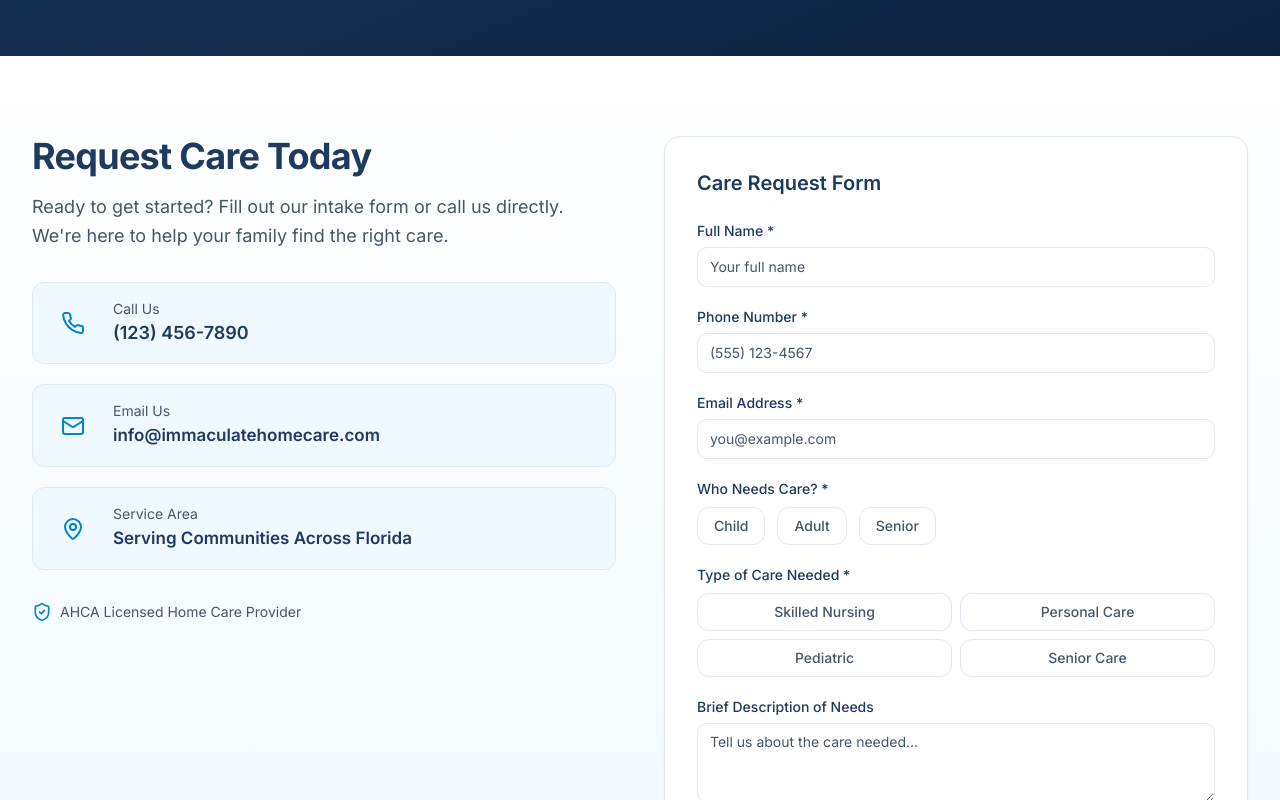
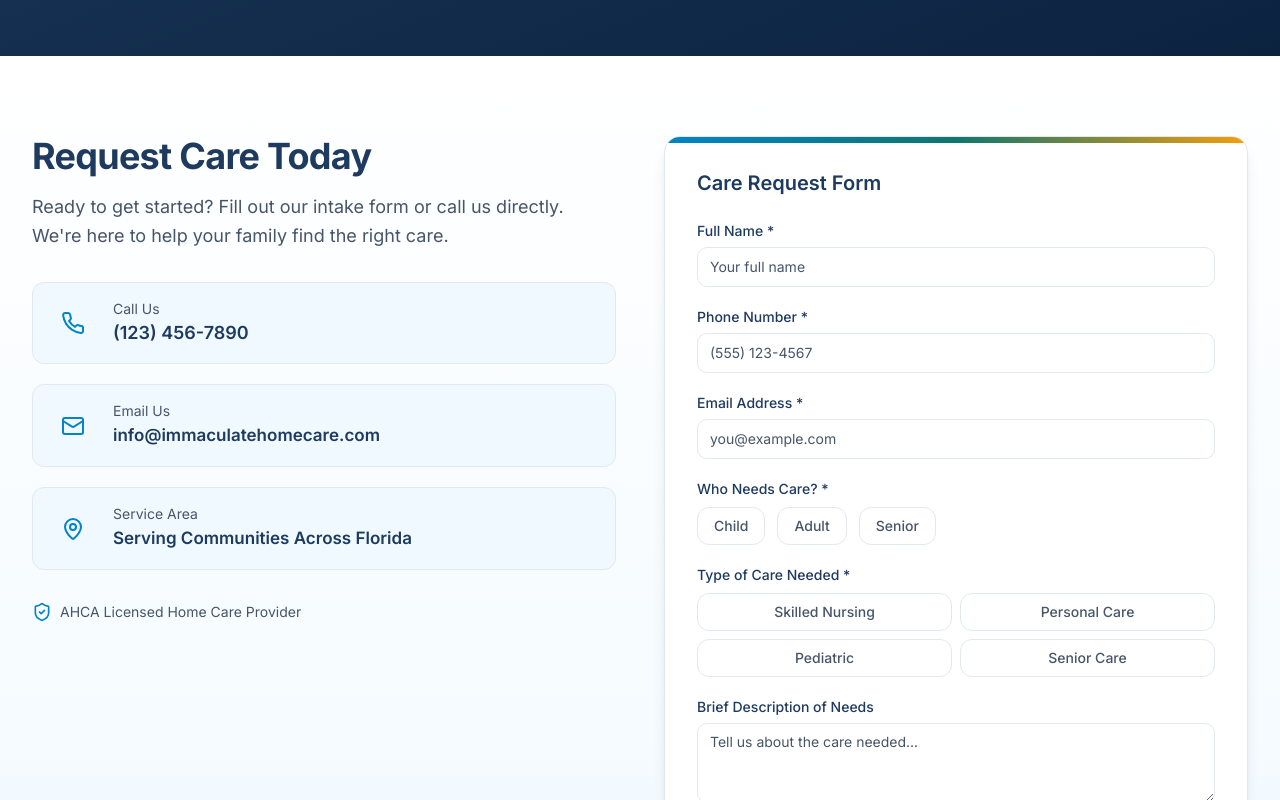
Before and after one commit to Dawensky009/immaculatehomecare, a React (Vite) app: page / in a window 1280 px wide. Shown: the part 6580-7380 px from the top of the page. Built offline with nearby package versions, Linux system fonts and the light colour scheme.

Commit message:
Preceding changes

```diff
--- a/src/components/ContactForm.tsx
+++ b/src/components/ContactForm.tsx
@@ -119,7 +119,9 @@ export function ContactForm() {
           </div>
 
           {/* Right: Intake Form */}
-          <div className="bg-card rounded-2xl border border-border p-8 shadow-sm">
+          <div className="bg-card rounded-2xl border border-border p-8 shadow-lg relative overflow-hidden">
+            {/* Top gradient accent */}
+            <div className="absolute top-0 left-0 right-0 h-1.5 bg-gradient-to-r from-primary via-accent to-highlight" />
             <h3 className="text-xl font-semibold text-navy mb-6">
               Care Request Form
             </h3>
```
